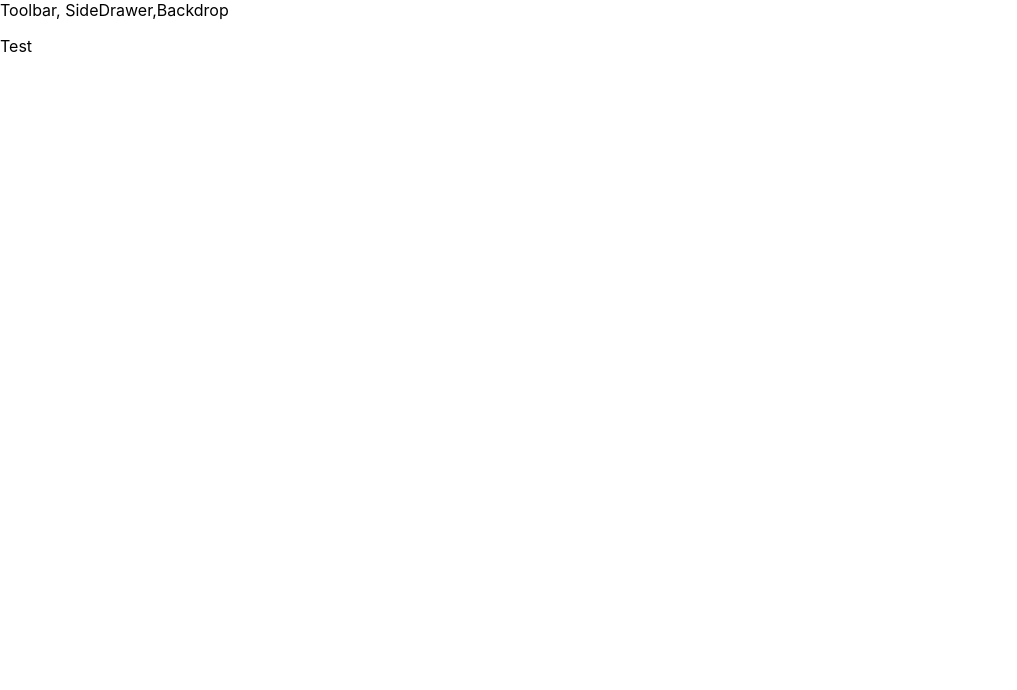
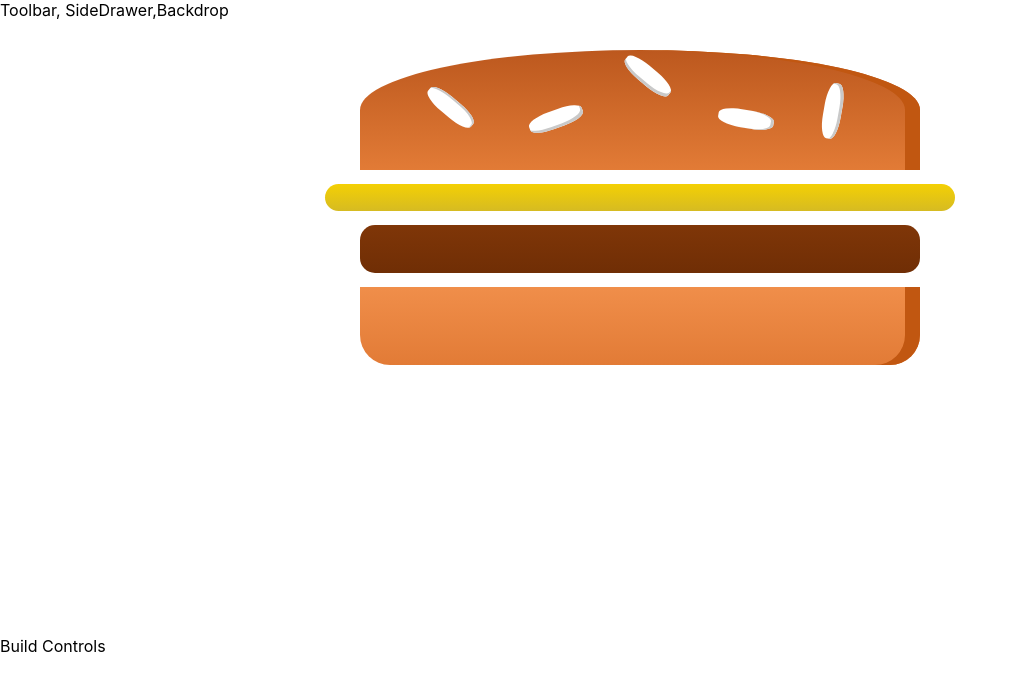
Before and after one commit to Abhinav2023/My-Burger-React-App, a React (Create React App) app: page / in a window 1280 px wide. Shown: the top 690 px of the page, without its empty margins (0-1017 px from the left). Built offline with nearby package versions, Linux system fonts and the light colour scheme.

Commit message:
Starting Burger Component

```diff
--- a/src/App.js
+++ b/src/App.js
@@ -1,11 +1,12 @@
 import React from 'react';
 import Layout from "./components/Layout/Layout";
+import BurgerBuilder from './containers/BurgerBuilder/BurgerBuilder';
 
 function App() {
   return (
     <div>
       <Layout>
-        <p>Test</p>
+        <BurgerBuilder />
       </Layout>
     </div>
   );
--- a/src/components/Burger/Burger.js
+++ b/src/components/Burger/Burger.js
@@ -0,0 +1,15 @@
+import React from 'react';
+import classes from './Burger.module.css';
+import BurgerIngredient from './BurgerIngredients/BurgerIngredients';
+const Burger=(props)=>{
+    return (
+        <div className={classes.Burger}>
+            <BurgerIngredient type="bread-top" />
+            <BurgerIngredient type="cheese" />
+            <BurgerIngredient type="meat" />
+            <BurgerIngredient type="bread-bottom" />
+        </div>
+    );
+}
+
+export default Burger;
--- /dev/null
+++ b/src/components/Burger/Burger.module.css
@@ -0,0 +1,30 @@
+.Burger {
+    width: 100%;
+    margin: auto;
+    height: 250px;
+    overflow: scroll;
+    text-align: center;
+    font-weight: bold;
+    font-size: 1.2rem;
+}
+
+@media (min-width: 500px) and (min-height: 400px) {
+    .Burger {
+        width: 350px;
+        height: 300px;
+    }
+}
+
+@media (min-width: 500px) and (min-height: 401px) {
+    .Burger {
+        width: 450px;
+        height: 400px;
+    }
+}
+
+@media (min-width: 1000px) and (min-height: 700px) {
+    .Burger {
+        width: 700px;
+        height: 600px;
+    }
+}
--- a/src/containers/BurgerBuilder/BurgerBuilder.js
+++ b/src/containers/BurgerBuilder/BurgerBuilder.js
@@ -1,12 +1,15 @@
 import React,{Component} from 'react';
 import Aux from '../../hoc/Aux';
+import Burger from '../../components/Burger/Burger';
 
-class BuregerBuilder extends Component {
+class BurgerBuilder extends Component {
     render(){
         return (
             <Aux>
-                <div></div>
+                <Burger />
+                <div>Build Controls</div>
             </Aux>
         )
     }
 }
+export default BurgerBuilder;
```
